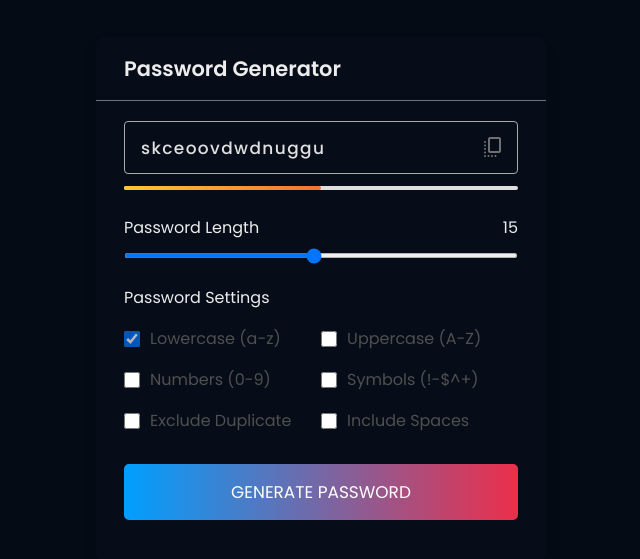
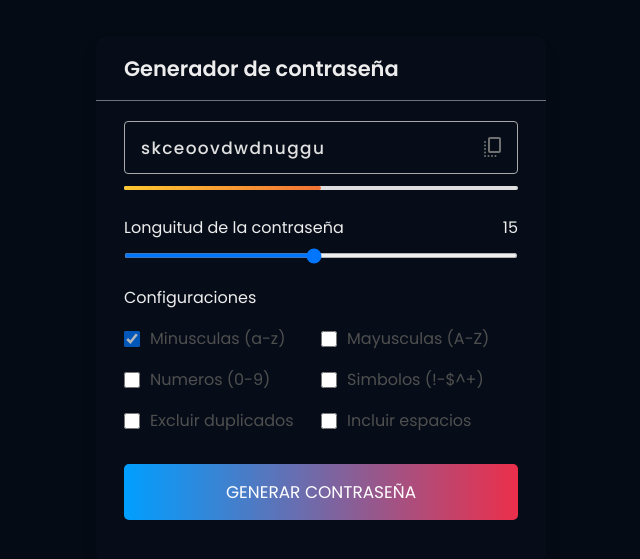
Before and after one commit to codewithandres/-50DayCode-Generate-password, a plain HTML site: page index.html in a window 1280 px wide. Shown: the part 101-660 px from the top of the page, without its empty margins (319-959 px from the left). Drawn offline with nearby package versions, Linux system fonts and the light colour scheme.

Commit message:
cambiamos los textos ha español

```diff
--- a/index.html
+++ b/index.html
@@ -4,7 +4,7 @@
 
 <head>
     <meta charset="utf-8">
-    <title>Password Generator JavaScript | Dize Design</title>
+    <title>Generador de contraseñas | Dize Design</title>
     <meta name="viewport" content="width=device-width, initial-scale=1.0">
     <!-- Google Icon Link for Icons -->
     <link rel="stylesheet"
@@ -18,7 +18,7 @@
 
 <body>
     <div class="container">
-        <h2>Password Generator</h2>
+        <h2>Generador de contraseña</h2>
         <div class="wrapper">
             <div class="input-box">
                 <input type="text" disabled>
@@ -27,41 +27,41 @@
             <div class="pass-indicator"></div>
             <div class="pass-length">
                 <div class="details">
-                    <label class="title">Password Length</label>
+                    <label class="title">Longuitud de la contraseña</label>
                     <span></span>
                 </div>
                 <input type="range" min="1" max="30" value="15" step="1">
             </div>
             <div class="pass-settings">
-                <label class="title">Password Settings</label>
+                <label class="title">Configuraciones</label>
                 <ul class="options">
                     <li class="option">
                         <input type="checkbox" id="lowercase" checked>
-                        <label for="lowercase">Lowercase (a-z)</label>
+                        <label for="lowercase">Minusculas (a-z)</label>
                     </li>
                     <li class="option">
                         <input type="checkbox" id="uppercase">
-                        <label for="uppercase">Uppercase (A-Z)</label>
+                        <label for="uppercase">Mayusculas (A-Z)</label>
                     </li>
                     <li class="option">
                         <input type="checkbox" id="numbers">
-                        <label for="numbers">Numbers (0-9)</label>
+                        <label for="numbers">Numeros (0-9)</label>
                     </li>
                     <li class="option">
                         <input type="checkbox" id="symbols">
-                        <label for="symbols">Symbols (!-$^+)</label>
+                        <label for="symbols">Simbolos (!-$^+)</label>
                     </li>
                     <li class="option">
                         <input type="checkbox" id="exc-duplicate">
-                        <label for="exc-duplicate">Exclude Duplicate</label>
+                        <label for="exc-duplicate">Excluir duplicados</label>
                     </li>
                     <li class="option">
                         <input type="checkbox" id="spaces">
-                        <label for="spaces">Include Spaces</label>
+                        <label for="spaces">Incluir espacios </label>
                     </li>
                 </ul>
             </div>
-            <button class="generate-btn">Generate Password</button>
+            <button class="generate-btn">Generar Contraseña</button>
         </div>
     </div>
 
```
